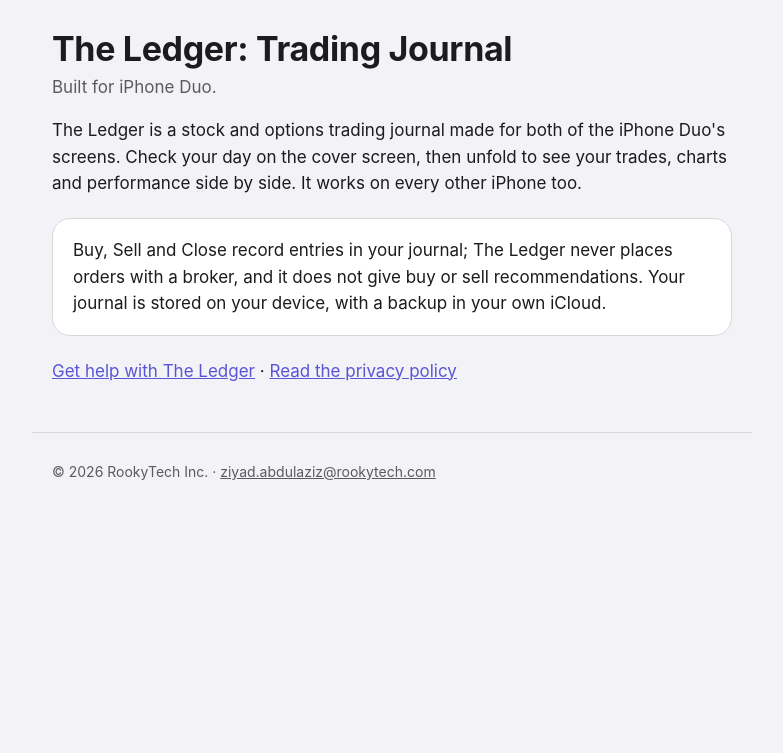
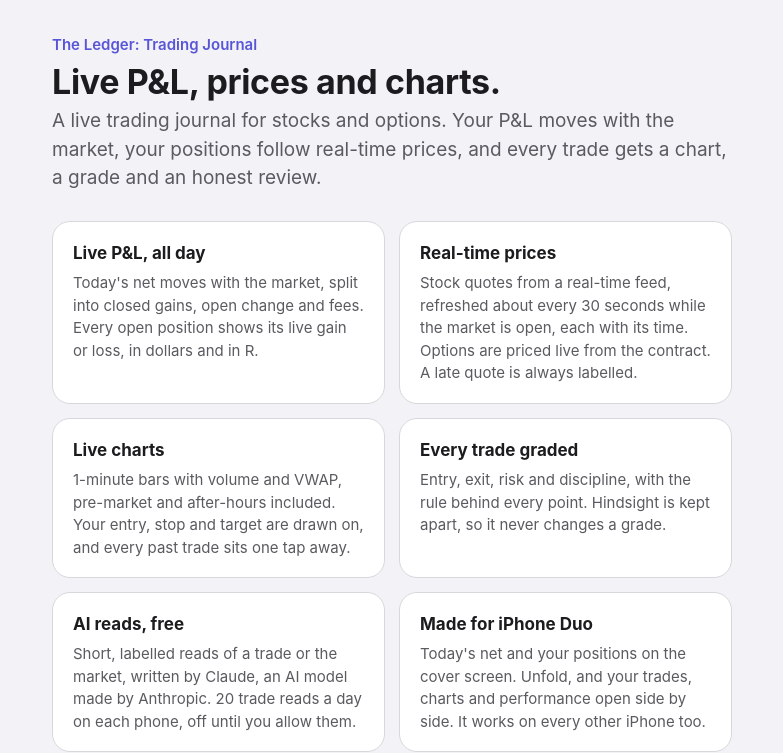
Before and after one commit to zzeeddd95/ledger-site, a plain HTML site: page index.html in a window 1280 px wide. Shown: the part 75-828 px from the top of the page, without its empty margins (248-1031 px from the left). Before the commit the page ends 800 px from the top, so only its background shows below. Drawn offline with Linux system fonts and the light colour scheme.

Commit message:
Home: lead with live P&L, real-time stock prices and live charts, matching the 4.2 listing
Co-Authored-By: Claude Opus 5.5 <noreply@anthropic.com>

```diff
--- a/assets/site.css
+++ b/assets/site.css
@@ -35,7 +35,14 @@ header nav { margin-left: auto; display: flex; gap: 18px; font-size: 15px; }
 h1 { font-size: 34px; line-height: 1.15; margin: 32px 0 6px; letter-spacing: -0.01em; }
 h2 { font-size: 21px; margin: 34px 0 8px; }
 .dated, .lede { color: var(--ink2); margin: 0 0 8px; }
+.kicker { color: var(--accent); font-weight: 600; font-size: 15px; margin: 36px 0 0; }
+.kicker + h1 { margin-top: 6px; }
+.lede.big { font-size: 19px; line-height: 1.5; color: var(--ink2); margin-bottom: 4px; }
 .card { background: var(--card); border: 1px solid var(--rule); border-radius: 18px; padding: 18px 20px; margin: 22px 0; }
+.features { display: grid; grid-template-columns: repeat(auto-fit, minmax(220px, 1fr)); gap: 14px; margin: 28px 0; }
+.features .card { margin: 0; }
+.feature h3 { font-size: 17px; margin: 0 0 6px; }
+.feature p { margin: 0; font-size: 15px; line-height: 1.5; color: var(--ink2); }
 .card p:first-child { margin-top: 0; }
 .card p:last-child { margin-bottom: 0; }
 ul { padding-left: 22px; }
--- a/index.html
+++ b/index.html
@@ -4,7 +4,7 @@
 <meta charset="utf-8">
 <meta name="viewport" content="width=device-width, initial-scale=1">
 <title>The Ledger: Trading Journal</title>
-<meta name="description" content="The Ledger is a stock and options trading journal built for iPhone Duo, by RookyTech Inc.">
+<meta name="description" content="The Ledger is a live trading journal for stocks and options: live P&amp;L, real-time stock prices and live charts, with a grade for every trade. Built first for iPhone Duo, by RookyTech Inc.">
 <link rel="icon" href="/assets/icon.png">
 <link rel="apple-touch-icon" href="/assets/icon.png">
 <link rel="stylesheet" href="/assets/site.css">
@@ -16,11 +16,40 @@
   <nav><a href="/support/">Support</a><a href="/privacy/">Privacy</a></nav>
 </header>
 <main>
-  <h1>The Ledger: Trading Journal</h1>
-  <p class="lede">Built for iPhone Duo.</p>
-  <p>The Ledger is a stock and options trading journal made for both of the iPhone Duo's screens. Check your day on the cover screen, then unfold to see your trades, charts and performance side by side. It works on every other iPhone too.</p>
+  <p class="kicker">The Ledger: Trading Journal</p>
+  <h1>Live P&amp;L, prices and charts.</h1>
+  <p class="lede big">A live trading journal for stocks and options. Your P&amp;L moves with the market, your positions follow real-time prices, and every trade gets a chart, a grade and an honest review.</p>
+
+  <div class="features">
+    <section class="card feature">
+      <h3>Live P&amp;L, all day</h3>
+      <p>Today's net moves with the market, split into closed gains, open change and fees. Every open position shows its live gain or loss, in dollars and in R.</p>
+    </section>
+    <section class="card feature">
+      <h3>Real-time prices</h3>
+      <p>Stock quotes from a real-time feed, refreshed about every 30 seconds while the market is open, each with its time. Options are priced live from the contract. A late quote is always labelled.</p>
+    </section>
+    <section class="card feature">
+      <h3>Live charts</h3>
+      <p>1-minute bars with volume and VWAP, pre-market and after-hours included. Your entry, stop and target are drawn on, and every past trade sits one tap away.</p>
+    </section>
+    <section class="card feature">
+      <h3>Every trade graded</h3>
+      <p>Entry, exit, risk and discipline, with the rule behind every point. Hindsight is kept apart, so it never changes a grade.</p>
+    </section>
+    <section class="card feature">
+      <h3>AI reads, free</h3>
+      <p>Short, labelled reads of a trade or the market, written by Claude, an AI model made by Anthropic. 20 trade reads a day on each phone, off until you allow them.</p>
+    </section>
+    <section class="card feature">
+      <h3>Made for iPhone Duo</h3>
+      <p>Today's net and your positions on the cover screen. Unfold, and your trades, charts and performance open side by side. It works on every other iPhone too.</p>
+    </section>
+  </div>
+
   <div class="card">
-    <p>Buy, Sell and Close record entries in your journal; The Ledger never places orders with a broker, and it does not give buy or sell recommendations. Your journal is stored on your device, with a backup in your own iCloud.</p>
+    <p><strong>Private by design.</strong> Your journal lives on your iPhone, with a backup in your own iCloud that The Ledger's server never sees. No account or sign-in is needed.</p>
+    <p>The Ledger is a journal and review tool. Buy, Sell and Close record entries in your journal; it never places orders with a broker, and it does not give buy or sell advice.</p>
   </div>
   <p><a href="/support/">Get help with The Ledger</a> · <a href="/privacy/">Read the privacy policy</a></p>
 </main>
```
